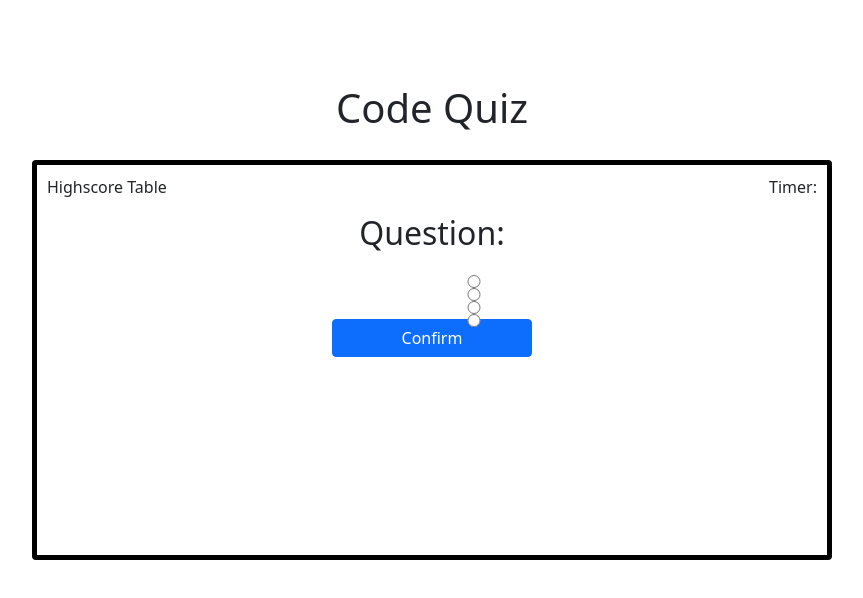
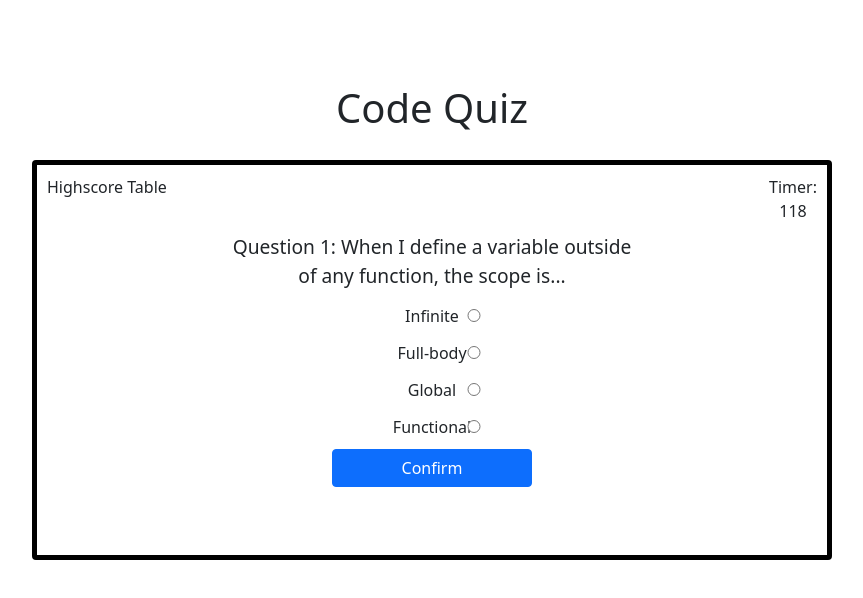
Before and after one commit to emdorgan/code-quiz, a plain HTML site: page index.html in a window 1280 px wide. Both pictures are taken after a click on the button "Start Quiz!". Shown: the whole page, without its empty margins (208-1071 px from the left). Drawn offline with nearby package versions, Linux system fonts and the light colour scheme.

Commit message:
moved a div that holds the timer, changed font-size for questions and set up the countdown timer

```diff
--- a/assets/css/style.css
+++ b/assets/css/style.css
@@ -46,13 +46,15 @@ button{
 }
 
 #quiz{
-    width: 200px;
+    width: 400px;
     height: 280px;
     margin:0 auto;
 }
 form div{
     display: flex;
     flex-direction: column;
+    width: 200px;
+    margin:0 auto;
 }
 form {
     margin-top: 5%;
@@ -60,7 +62,7 @@ form {
 }
 
 form p {
-    font-size: 2em;
+    font-size: 1.2em;
     margin-bottom: 0;
 }
 
--- a/assets/scripts/script.js
+++ b/assets/scripts/script.js
@@ -17,19 +17,36 @@
 // display sorted array to the user in sequential order
 
 var timer = 120;                                                // variable storing the timer
-var startBtn = document.getElementById('start-quiz');           // variables storing various pointers
+var startBtn = document.getElementById('start-quiz');           // variables storing API pointers for ease of use
 var quizForm = document.getElementById('quiz-form');
 var question = document.getElementById('question');
-var answer1 = document.getElementById('answer1')
-var answer2 = document.getElementById('answer2')
-var answer3 = document.getElementById('answer3')
-var answer4 = document.getElementById('answer4')
-var userAnswer = document.getElementById('user-answer')
+var timerDisplay = document.getElementById('timer');
+var answer1 = document.getElementById('answer1');
+var answer2 = document.getElementById('answer2');
+var answer3 = document.getElementById('answer3');
+var answer4 = document.getElementById('answer4');
+var userAnswer = document.getElementById('user-answer');
 
 function startQuiz(){
-    startBtn.setAttribute("style", "display: none")
-    quizForm.setAttribute("style", "display: inline")
-    // continue here, adding pointers and modifiers to populate the questions
+    startBtn.setAttribute("style", "display: none");
+    quizForm.setAttribute("style", "display: inline");
+    question.textContent = "Question 1: When I define a variable outside of any function, the scope is...";
+    answer1.textContent = "Infinite";
+    answer2.textContent = "Full-body";
+    answer3.textContent = "Global";
+    answer4.textContent = "Functional";
+    timerDisplay.textContent = timer;
+    startTimer();
 };
 
+function startTimer(){                        // Start the timer at 120 seconds
+    var countdown = setInterval(() => {                        // fat arrow notation was auto-filled in by VS code, but it's (mostly) just a shorthand way of writing a function
+        timer--;                                // sets a 1000ms interval at which 1 is removed from timer
+        timerDisplay.textContent = timer;       // Continuously updates the display so the user sees the timer
+        if(timer <= 0){                         // If timer reaches zero (or passes zero) clear the interval.
+            clearInterval(countdown);
+        }
+    }, 1000);
+}
+
 startBtn.addEventListener('click', startQuiz)
--- a/index.html
+++ b/index.html
@@ -16,20 +16,20 @@
     <section class="card" id="card">
         <div id="card-header">
             <a id="high-score">Highscore Table</a>
-            <div id="timer-name">Timer: </div id="timer"><div></div>
+            <div id="timer-name">Timer: <div id="timer"></div></div>
         </div>
         <article id="quiz">
             <form id="quiz-form">
-                <p id="question">Question: </p>
+                <p id="question"></p>
                 <div>
-                    <input type ="radio" class="radio" id="answer1" name="answer" value="answer1">
-                    <label for ="answer1"></label>
-                    <input type ="radio" class="radio" id="answer2" name="answer" value="answer2">
-                    <label for ="answer2"></label>
-                    <input type ="radio" class="radio" id="answer3" name="answer" value="answer3">
-                    <label for ="answer3"></label>
-                    <input type ="radio" class="radio" id="answer4" name="answer" value="answer4">
-                    <label for ="answer4"></label>
+                    <input type ="radio" class="radio"  name="answer" value="answer1">
+                    <label for ="answer1" id="answer1"></label>
+                    <input type ="radio" class="radio" name="answer" value="answer2">
+                    <label for ="answer2" id="answer2"></label>
+                    <input type ="radio" class="radio" name="answer" value="answer3">
+                    <label for ="answer3" id="answer3"></label>
+                    <input type ="radio" class="radio" name="answer" value="answer4">
+                    <label for ="answer4" id="answer4"></label>
                 </div>
                 <div>
                   <button id="user-answer" class="btn btn-primary" type="submit">Confirm</button>
```
Also changed, not shown: 1 other file.
